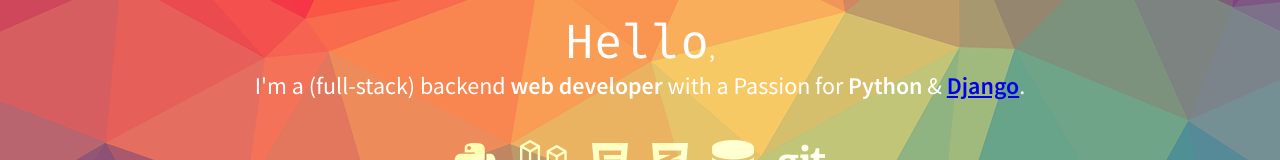
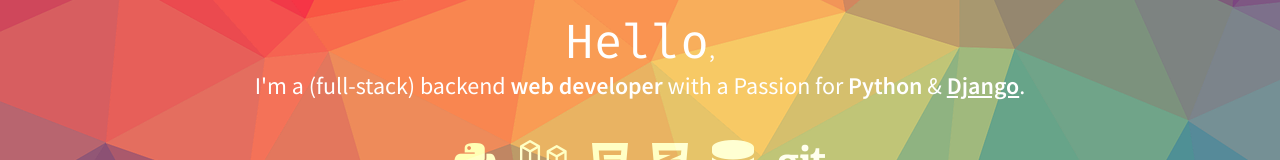
Before and after one commit to magicandcode/magicandcode, a plain HTML site: page index.html in a window 1280 px wide. Shown: the part 344-504 px from the top of the page. Drawn offline with Linux system fonts and the light colour scheme; a web font is replaced by a local one.

Commit message:
Fix link color in presentation

```diff
--- a/resources/css/main.css
+++ b/resources/css/main.css
@@ -143,6 +143,10 @@
   padding: 1em;
   text-align: center;
   width: 100%;
+}
+
+header.main section.main-presentation a {
+  color: inherit;
 }
 
 header.main section.main-presentation ul.main-presentation-skills {
```
